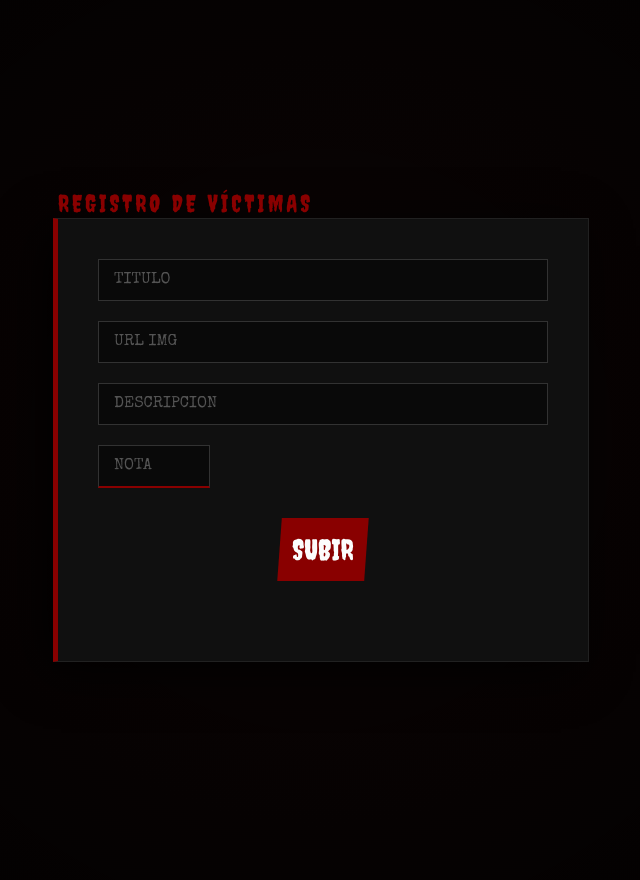
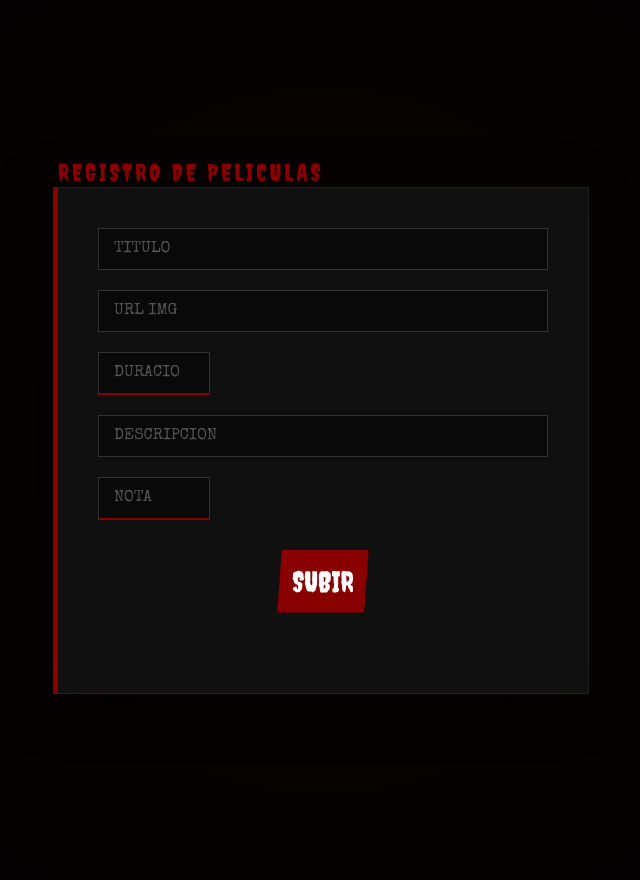
Before and after one commit to ManuelAlonso01/proyecto-peliculas, a Django app: page /subir/ in a window 1280 px wide. Shown: the whole page, without its empty margins (319-959 px from the left). Run offline with Django 5.2, Linux system fonts and the light colour scheme.

Commit message:
al modelo de movies se agrego la duracion en minutos

```diff
--- a/app/models.py
+++ b/app/models.py
@@ -5,6 +5,7 @@ from django.db import models
 class Movies(models.Model):
     title = models.CharField(max_length=100)
     poster = models.CharField(max_length=300)
+    duration_minutes = models.IntegerField()
     descripcion = models.CharField(max_length=500)
     calificacion = models.IntegerField()
 
--- a/app/static/app/styles.css
+++ b/app/static/app/styles.css
@@ -178,7 +178,7 @@ body {
 
 /* Efecto de título decorativo (opcional, podrías añadir un h1 al HTML) */
 .datos::before {
-    content: "REGISTRO DE VÍCTIMAS";
+    content: "REGISTRO DE PELICULAS";
     position: absolute;
     top: -30px;
     left: 0;
--- a/app/templates/app/subir.html
+++ b/app/templates/app/subir.html
@@ -14,6 +14,7 @@
             {% csrf_token %}
             <input type="text" name="titulo" placeholder="titulo" required>
             <input type="text" name="img" placeholder="url img" required>
+            <input type="number" name="duration" placeholder="duracion en minutos" required>
             <input type="text" name="descripcion" placeholder="descripcion">
             <input type="number" name="nota" placeholder="nota" required>
             <button type="submit">Subir</button>
--- a/app/views.py
+++ b/app/views.py
@@ -11,13 +11,15 @@ def subir(request):
     if request.method == 'POST':
         titulo = request.POST.get('titulo')
         img = request.POST.get('img')
+        duration = request.POST.get('duration')
         descripcion = request.POST.get('descripcion')
         nota = request.POST.get('nota')
         Movies.objects.create(
             title=titulo,
             poster=img,
+            duration_minutes = duration,
             descripcion=descripcion,
-            calificacion=nota
+            calificacion=nota,
         )
         return redirect('index')
     return render (request, 'app/subir.html')
```
Also changed, not shown: app/migrations/0002_movies_duration_minutes.py (added), db.sqlite3.
